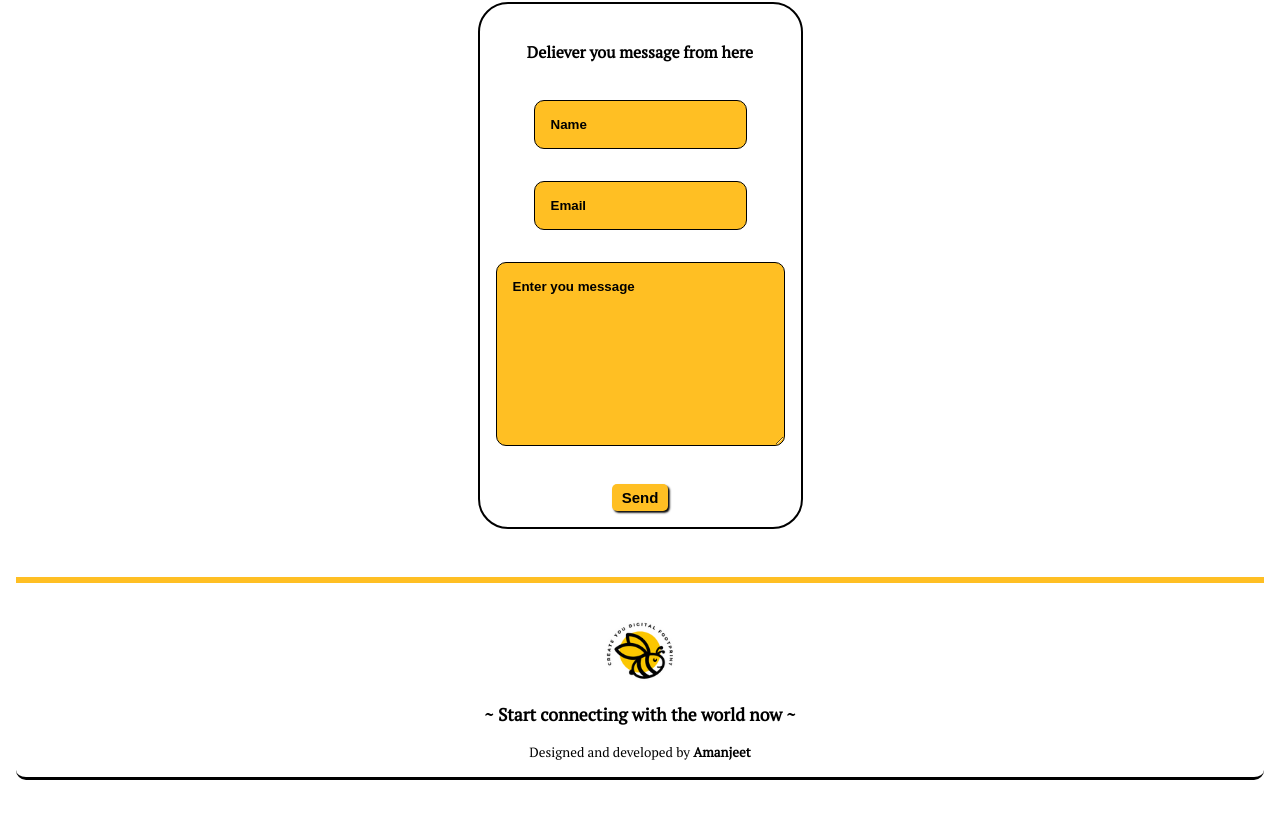
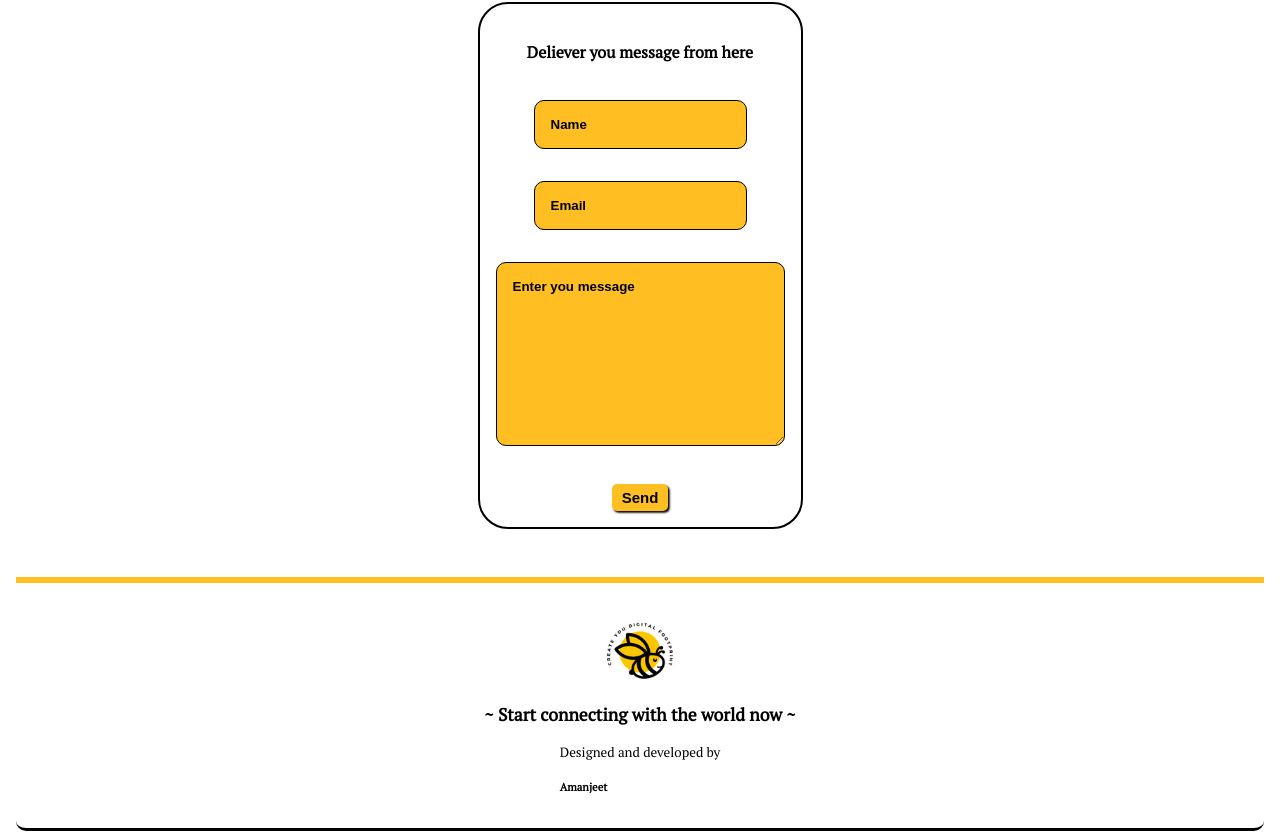
Before and after one commit to ankitsingh2105/LinkBee, a React (Vite) app in the folder FrontEnd/: page / in a window 1280 px wide. Shown: the part 3278-4117 px from the top of the page. Before the commit the page ends 4066 px from the top, so only its background shows below. Built offline with nearby package versions, Linux system fonts and the light colour scheme; no server answers; a web font is replaced by a local one.

Commit message:
Update Footer.jsx

```diff
--- a/FrontEnd/src/Components/Footer/Footer.jsx
+++ b/FrontEnd/src/Components/Footer/Footer.jsx
@@ -8,7 +8,7 @@ export default function Footer() {
             <h3>
                 ~ Start connecting with the world now ~
             </h3>
-            <small>Designed and developed by <b>Amanjeet</b>
+            <small>Designed and developed by <h5>Amanjeet</h5>
 {/*                 <a href="http://ankitsinghchauhan.in/">Ankit Singh Chauhan</a> */}
             </small>
         </main>
```
